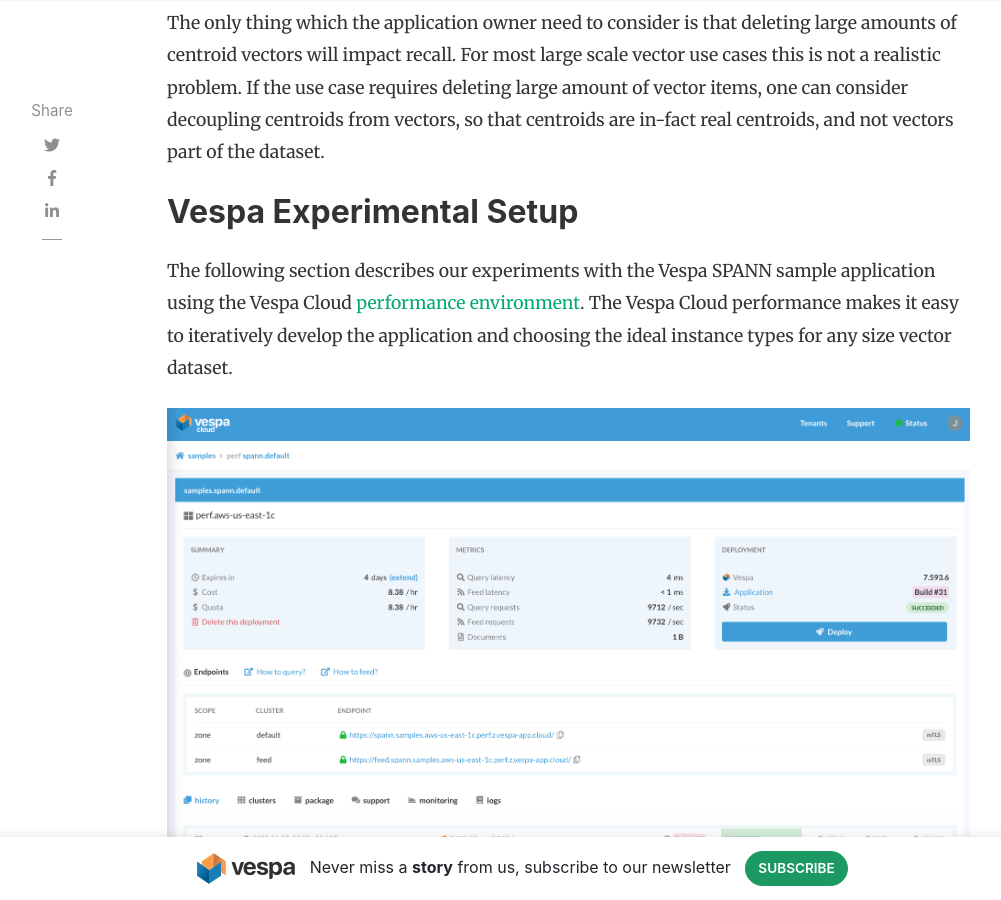
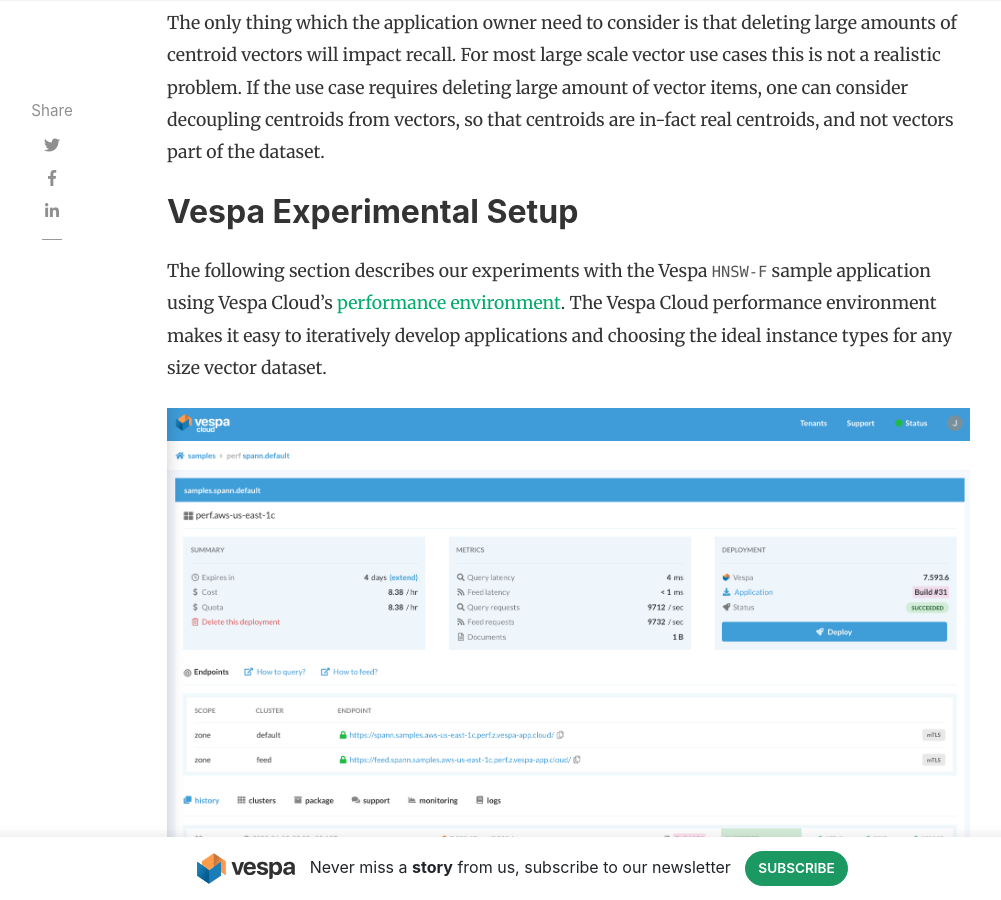
Before and after one commit to vespa-engine/blog, a Jekyll site: the page built from _posts/2022-06-07-vespa-hybrid-billion-scale-vector-search.md, in a window 1280 px wide and 900 px high, scrolled down 7197 px. Shown: the whole window, without its empty margins (118-1119 px from the left). Built offline with Jekyll 4.4.1, drawn with Linux system fonts in a browser that asks for light colours; nearby versions of some CDN libraries; comment, search, counter and statistics services are not loaded; some of the changed text lies outside the part shown.

Commit message:
rename path

```diff
--- a/_posts/2022-06-07-vespa-spann-billion-scale-vector-search.md
+++ b/_posts/2022-06-07-vespa-hybrid-billion-scale-vector-search.md
@@ -215,18 +215,18 @@
 and not vectors part of the dataset.
 
 ## Vespa Experimental Setup
-The following section describes our experiments with the Vespa SPANN sample application using
-the Vespa Cloud [performance environment](https://cloud.vespa.ai/en/reference/environments#perf).
-The Vespa Cloud performance makes it easy to iteratively develop the application and choosing the ideal instance types
+The following section describes our experiments with the Vespa `HNSW-F` sample application using
+Vespa Cloud's [performance environment](https://cloud.vespa.ai/en/reference/environments#perf).
+The Vespa Cloud performance environment makes it easy to iteratively develop applications and choosing the ideal instance types
 for any size vector dataset.
 
 <img src="/assets/2022-06-07-vespa-spann-billion-scale-vector-search/Vespa-cloud-indexing.png"/>
 <em>Vespa Cloud Console - spann deployment in Vespa Cloud *perf* environment in *aws-us-east-1c*.</em>
 
 <img src="/assets/2022-06-07-vespa-spann-billion-scale-vector-search/Spann-serving.excalidraw.png">
-<em>Vespa SPANN serving architecture.</em>
+<em>Vespa `HNSW-IF` serving architecture.</em>
 
-The Vespa SPANN representation uses the same
+The Vespa `HNSW-IF` representation uses the same
 Vespa document schema to represent centroid and non-centroid vectors.
 They are differentiated using a single field of type `bool`.
 
```
